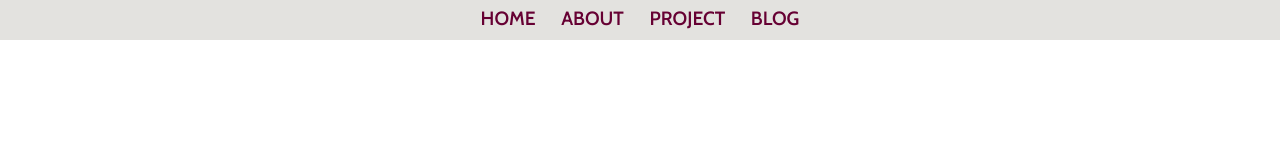
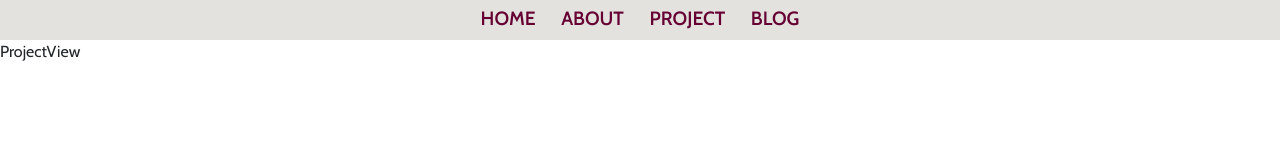
Before and after one commit to kailey16/kailey16.github.io, a React (Create React App) app: page /project/1 in a window 1280 px wide. Shown: the top 160 px of the page. Built offline with nearby package versions, Linux system fonts and the light colour scheme; a web font is replaced by a local one.

Commit message:
project view page route added

```diff
--- a/src/App.js
+++ b/src/App.js
@@ -5,6 +5,7 @@ import Navbar from './Navbar'
 import Home from './Home/Home'
 import AboutMe from './AboutMe/AboutMe'
 import Project from './Project/Project'
+import ProjectView from './Project/ProjectView'
 import Blog from './Blog/Blog'
 
 function App() {
@@ -14,6 +15,7 @@ function App() {
       <Route exact path='/' component={Home} />
       <Route exact path='/aboutme' component={AboutMe} />
       <Route exact path='/project' component={Project} />
+      <Route exact path='/project/:id' component={ProjectView} />
       <Route exact path='/blog' component={Blog} />
 
     </div>
--- a/src/Project/Preview.js
+++ b/src/Project/Preview.js
@@ -1,10 +1,15 @@
 import React from 'react'
+import { Link } from 'react-router-dom'
 
 const Preview = (props) => {
   return (
     <div className="preview">
       <p className="previewTitle">{props.title}</p>
-      <img className="previewImg" src={props.src} alt="previewImg" />
+
+      <Link to={`/project/${props.id}`}>
+        <img className="previewImg" src={props.src} alt="previewImg" />
+      </Link>
+
     </div>
   )
 }
--- a/src/Project/Project.js
+++ b/src/Project/Project.js
@@ -6,9 +6,9 @@ const Project = () => {
   return (
     <div id="project">
       <div id="projectCon">
-        <Preview title="SpaceVoyager" src={require('../media/SpaceVoyager/SVmain.png')} />
-        <Preview title="Movie Hangout" src={require('../media/MovieHangout/MHmain.png')} />
-        <Preview title="Floof Finder" src={require('../media/FloofFinder/FF1.png')} />
+        <Preview id={1} title="SpaceVoyager" src={require('../media/SpaceVoyager/SVmain.png')} />
+        <Preview id={2} title="Movie Hangout" src={require('../media/MovieHangout/MHmain.png')} />
+        <Preview id={3} title="Floof Finder" src={require('../media/FloofFinder/FF1.png')} />
       </div>
     </div>
   )
--- /dev/null
+++ b/src/Project/ProjectView.js
@@ -0,0 +1,11 @@
+import React from 'react'
+
+const ProjectView = () => {
+  return(
+    <div>
+      ProjectView
+    </div>
+  )
+}
+
+export default ProjectView
```
